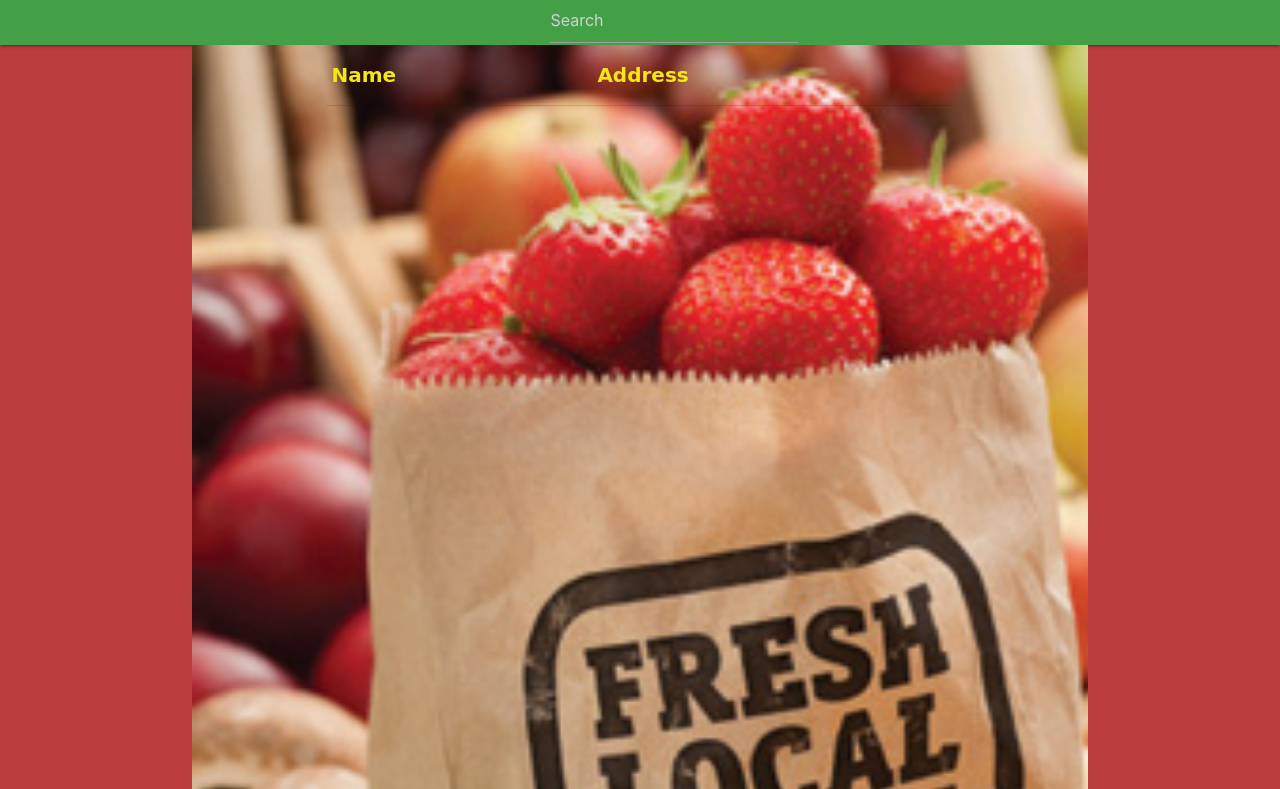
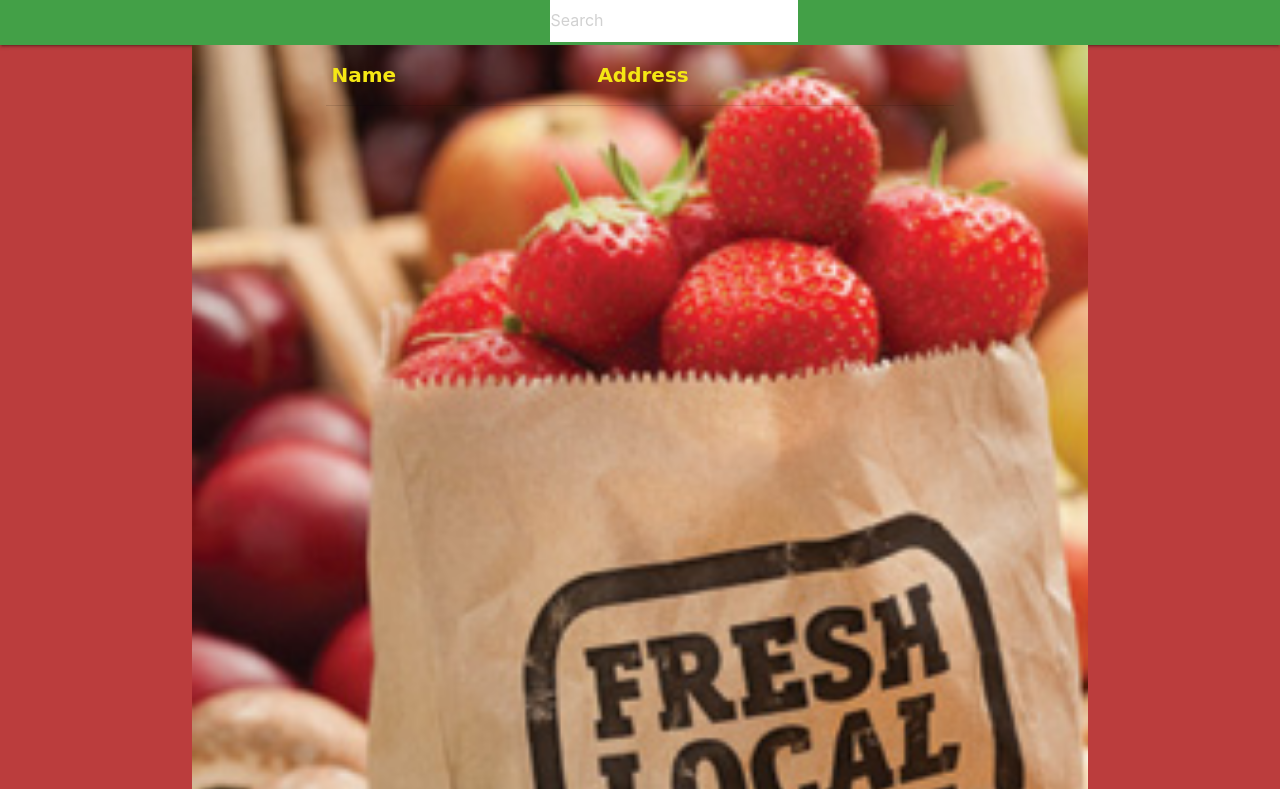
Before and after one commit to kpdavis/farmers_market_locator, a plain HTML site: page public/index.html in a window 1280 px wide. Shown: the part 67-856 px from the top of the page. Drawn offline with nearby package versions, Linux system fonts and the light colour scheme.

Commit message:
clear auotcomplete and will autofocus search box

```diff
--- a/public/index.html
+++ b/public/index.html
@@ -24,7 +24,7 @@
       <ul class="tabs tabs-transparent">
         <li><form>
           <div class="input-field">
-            <input id="search"type="search" placeholder="Search" min="5" max="5" required>
+            <input id="search"type="search" placeholder="Search" min="5" max="5" autocomplete="off" autofocus required>
             <label class="label-icon" for="search">
           </div>
         </form></li>
```
